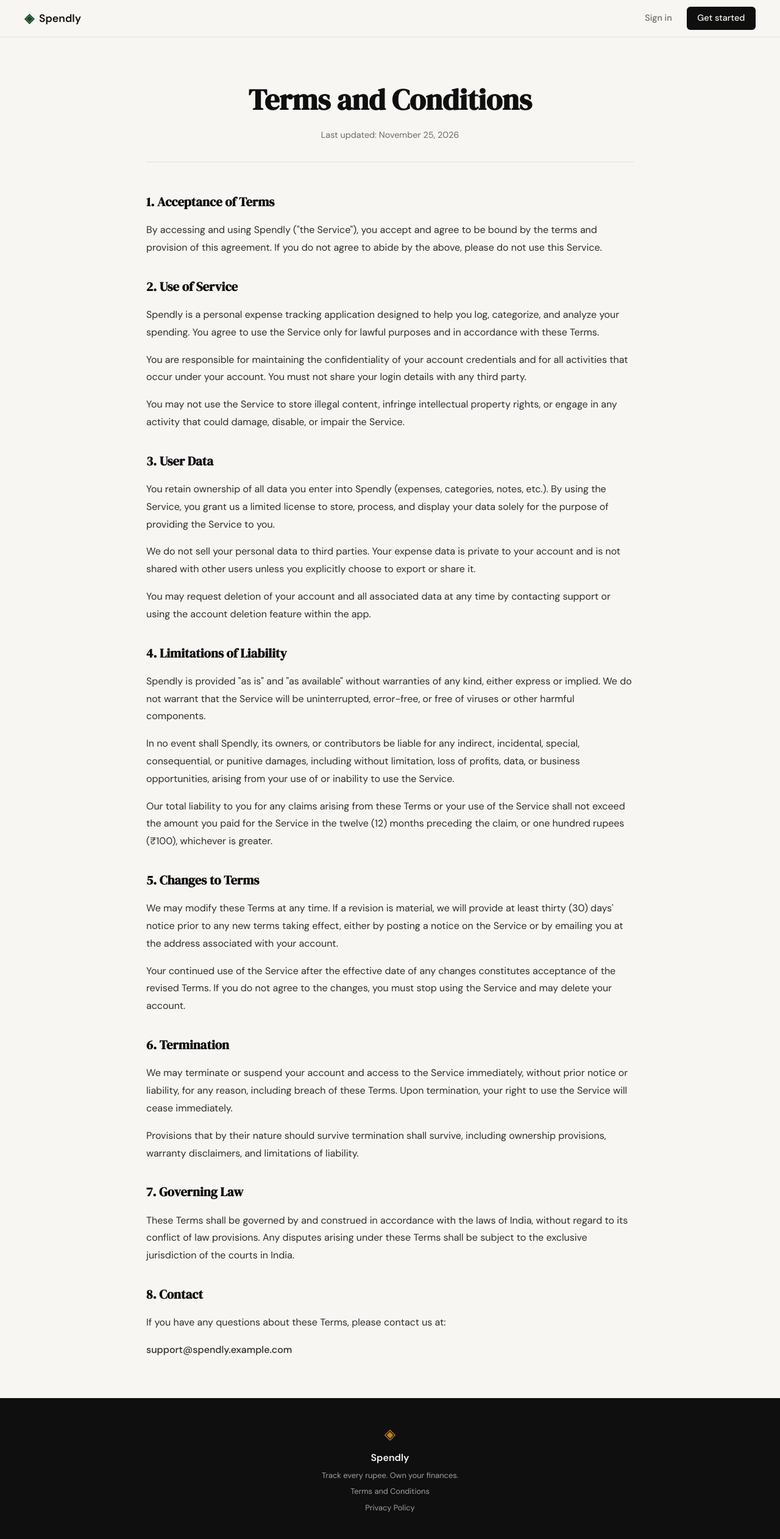
After one commit to Tejasri-T/expense-tracker, a Flask app: page /terms in a window 1280 px wide. The commit adds this page. Shown: the whole page at 61% size. Run offline with Flask 3, Linux system fonts and the light colour scheme.

Commit message:
landing: add terms and conditions page and route

```diff
--- a/app.py
+++ b/app.py
@@ -20,6 +20,11 @@ def register():
 @app.route("/login")
 def login():
     return render_template("login.html")
+
+
+@app.route("/terms")
+def terms():
+    return render_template("terms.html")
 
 
 # ------------------------------------------------------------------ #
--- a/static/css/style.css
+++ b/static/css/style.css
@@ -507,6 +507,76 @@ a { color: inherit; text-decoration: none; }
     color: var(--ink-faint);
 }
 
+.footer a {
+    color: var(--ink-faint);
+    font-size: 0.8rem;
+    transition: color 0.2s;
+}
+
+.footer a:hover {
+    color: var(--paper);
+}
+
+/* ------------------------------------------------------------------ */
+/* Legal pages                                                         */
+/* ------------------------------------------------------------------ */
+
+.legal-section {
+    padding: 4rem 2rem;
+}
+
+.legal-inner {
+    max-width: 800px;
+    margin: 0 auto;
+}
+
+.legal-header {
+    text-align: center;
+    margin-bottom: 3rem;
+    padding-bottom: 2rem;
+    border-bottom: 1px solid var(--border);
+}
+
+.legal-title {
+    font-family: var(--font-display);
+    font-size: clamp(2rem, 4vw, 3rem);
+    color: var(--ink);
+    margin-bottom: 0.5rem;
+}
+
+.legal-meta {
+    font-size: 0.9rem;
+    color: var(--ink-muted);
+}
+
+.legal-content {
+    display: flex;
+    flex-direction: column;
+    gap: 2rem;
+}
+
+.legal-block h2 {
+    font-family: var(--font-display);
+    font-size: 1.3rem;
+    color: var(--ink);
+    margin-bottom: 1rem;
+}
+
+.legal-block p {
+    color: var(--ink-soft);
+    line-height: 1.8;
+    margin-bottom: 1rem;
+}
+
+.legal-block p:last-child {
+    margin-bottom: 0;
+}
+
+.contact-email {
+    color: var(--accent);
+    font-weight: 500;
+}
+
 /* ------------------------------------------------------------------ */
 /* Responsive                                                          */
 /* ------------------------------------------------------------------ */
--- a/templates/base.html
+++ b/templates/base.html
@@ -34,7 +34,7 @@
             <span class="brand-icon">◈</span>
             <span class="footer-name">Spendly</span>
             <p class="footer-copy">Track every rupee. Own your finances.</p>
-            <a href="#">Terms and Conditions</a>
+            <a href="{{ url_for('terms') }}">Terms and Conditions</a>
             <a href="#">Privacy Policy</a>
         </div>
     </footer>
--- /dev/null
+++ b/templates/terms.html
@@ -0,0 +1,124 @@
+{% extends "base.html" %}
+
+{% block title %}Spendly — Terms and Conditions{% endblock %}
+
+{% block content %}
+<section class="legal-section">
+    <div class="legal-inner">
+        <header class="legal-header">
+            <h1 class="legal-title">Terms and Conditions</h1>
+            <p class="legal-meta">Last updated: November 25, 2026</p>
+        </header>
+
+        <article class="legal-content">
+            <section class="legal-block">
+                <h2>1. Acceptance of Terms</h2>
+                <p>
+                    By accessing and using Spendly ("the Service"), you accept and agree to be bound by the terms
+                    and provision of this agreement. If you do not agree to abide by the above, please do not
+                    use this Service.
+                </p>
+            </section>
+
+            <section class="legal-block">
+                <h2>2. Use of Service</h2>
+                <p>
+                    Spendly is a personal expense tracking application designed to help you log, categorize,
+                    and analyze your spending. You agree to use the Service only for lawful purposes and in
+                    accordance with these Terms.
+                </p>
+                <p>
+                    You are responsible for maintaining the confidentiality of your account credentials and for
+                    all activities that occur under your account. You must not share your login details with
+                    any third party.
+                </p>
+                <p>
+                    You may not use the Service to store illegal content, infringe intellectual property rights,
+                    or engage in any activity that could damage, disable, or impair the Service.
+                </p>
+            </section>
+
+            <section class="legal-block">
+                <h2>3. User Data</h2>
+                <p>
+                    You retain ownership of all data you enter into Spendly (expenses, categories, notes, etc.).
+                    By using the Service, you grant us a limited license to store, process, and display your
+                    data solely for the purpose of providing the Service to you.
+                </p>
+                <p>
+                    We do not sell your personal data to third parties. Your expense data is private to your
+                    account and is not shared with other users unless you explicitly choose to export or share it.
+                </p>
+                <p>
+                    You may request deletion of your account and all associated data at any time by contacting
+                    support or using the account deletion feature within the app.
+                </p>
+            </section>
+
+            <section class="legal-block">
+                <h2>4. Limitations of Liability</h2>
+                <p>
+                    Spendly is provided "as is" and "as available" without warranties of any kind, either
+                    express or implied. We do not warrant that the Service will be uninterrupted, error-free,
+                    or free of viruses or other harmful components.
+                </p>
+                <p>
+                    In no event shall Spendly, its owners, or contributors be liable for any indirect,
+                    incidental, special, consequential, or punitive damages, including without limitation,
+                    loss of profits, data, or business opportunities, arising from your use of or inability
+                    to use the Service.
+                </p>
+                <p>
+                    Our total liability to you for any claims arising from these Terms or your use of the
+                    Service shall not exceed the amount you paid for the Service in the twelve (12) months
+                    preceding the claim, or one hundred rupees (₹100), whichever is greater.
+                </p>
+            </section>
+
+            <section class="legal-block">
+                <h2>5. Changes to Terms</h2>
+                <p>
+                    We may modify these Terms at any time. If a revision is material, we will provide at
+                    least thirty (30) days' notice prior to any new terms taking effect, either by posting
+                    a notice on the Service or by emailing you at the address associated with your account.
+                </p>
+                <p>
+                    Your continued use of the Service after the effective date of any changes constitutes
+                    acceptance of the revised Terms. If you do not agree to the changes, you must stop
+                    using the Service and may delete your account.
+                </p>
+            </section>
+
+            <section class="legal-block">
+                <h2>6. Termination</h2>
+                <p>
+                    We may terminate or suspend your account and access to the Service immediately, without
+                    prior notice or liability, for any reason, including breach of these Terms. Upon
+                    termination, your right to use the Service will cease immediately.
+                </p>
+                <p>
+                    Provisions that by their nature should survive termination shall survive, including
+                    ownership provisions, warranty disclaimers, and limitations of liability.
+                </p>
+            </section>
+
+            <section class="legal-block">
+                <h2>7. Governing Law</h2>
+                <p>
+                    These Terms shall be governed by and construed in accordance with the laws of India,
+                    without regard to its conflict of law provisions. Any disputes arising under these Terms
+                    shall be subject to the exclusive jurisdiction of the courts in India.
+                </p>
+            </section>
+
+            <section class="legal-block">
+                <h2>8. Contact</h2>
+                <p>
+                    If you have any questions about these Terms, please contact us at:
+                </p>
+                <p class="contact-email">support@spendly.example.com</p>
+            </section>
+        </article>
+    </div>
+</section>
+{% endblock %}
```
